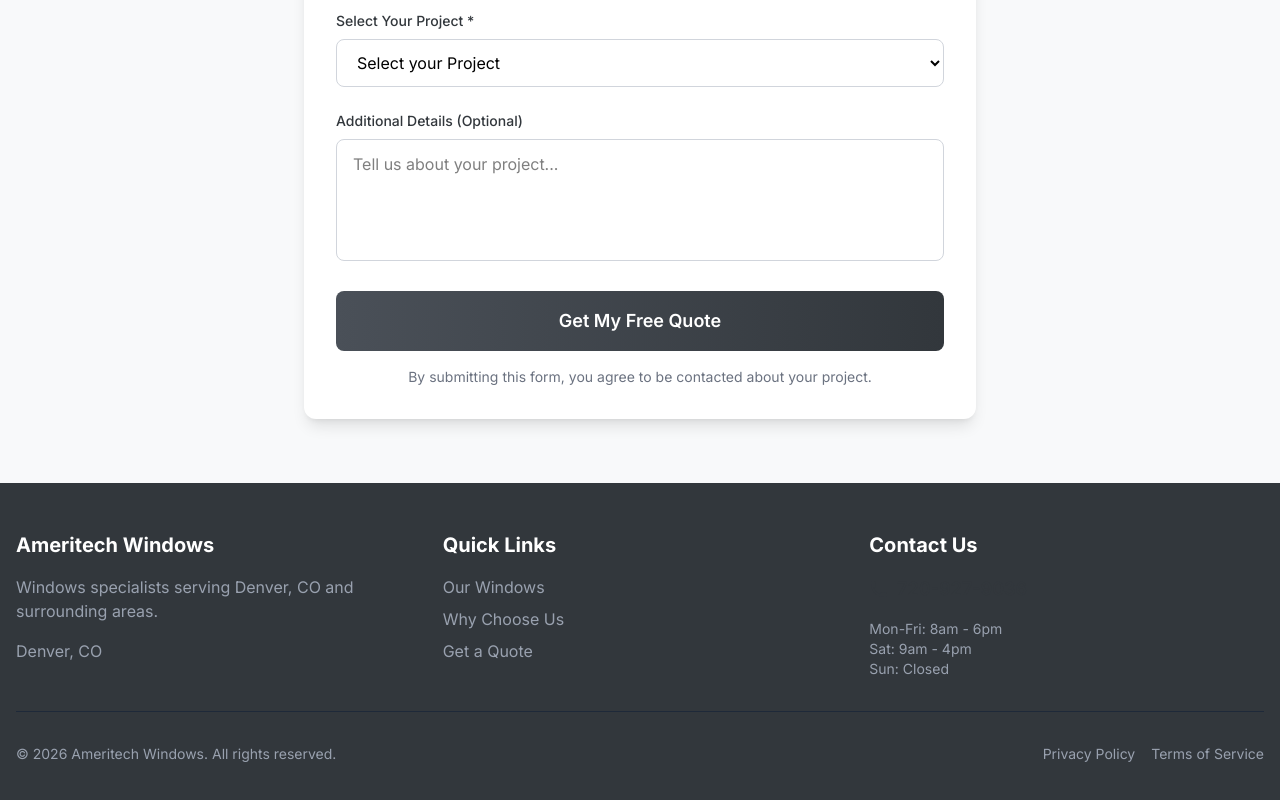
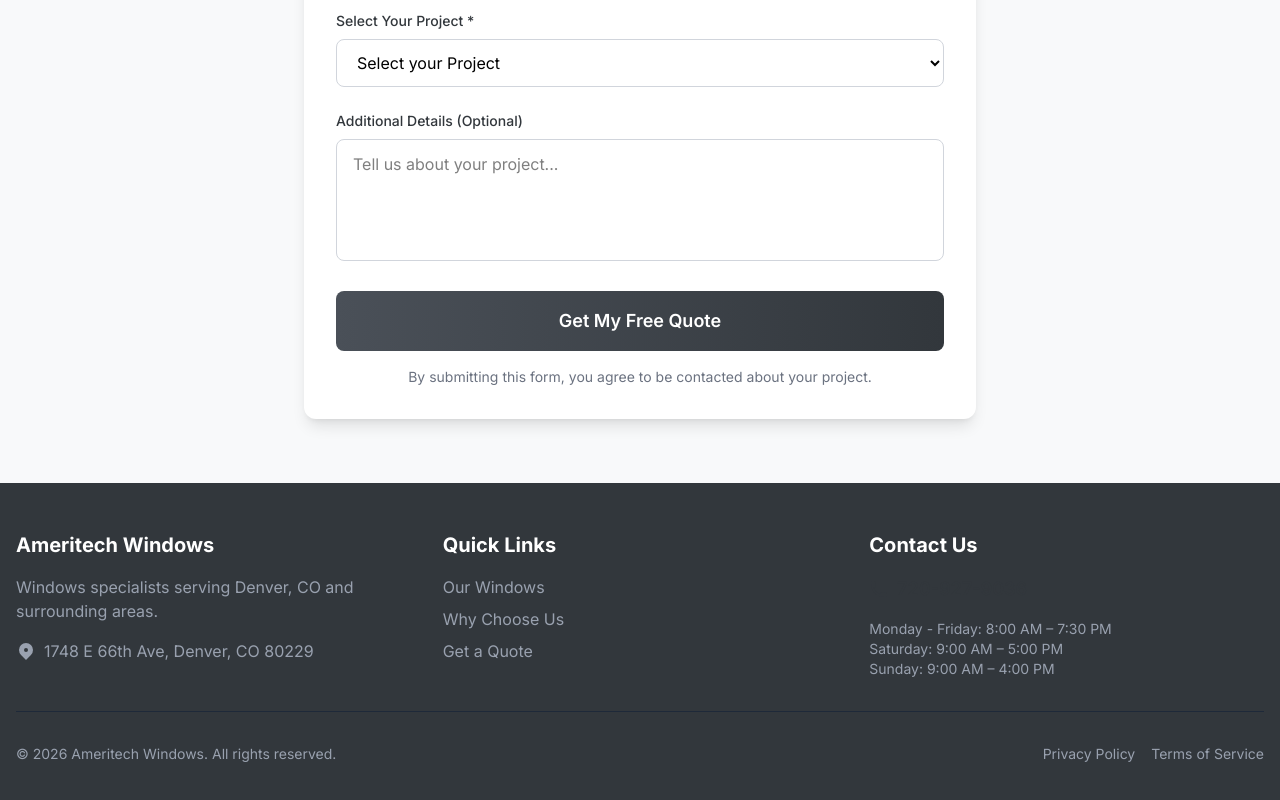
Before and after one commit to texassplat/ameritech-landing, a Next.js app: page /windows in a window 1280 px wide. Shown: the part 4807-5607 px from the top of the page. Built offline with nearby package versions, Linux system fonts and the light colour scheme; no server answers.

Commit message:
Update footer with correct address, hours, and Google Maps link

```diff
--- a/src/components/Footer.tsx
+++ b/src/components/Footer.tsx
@@ -21,9 +21,17 @@ export default function Footer({ service, phone, serviceKey, source }: FooterPro
             <p className="text-gray-400 mb-4">
               {service.displayName} specialists serving {company.location}, {company.state} and surrounding areas.
             </p>
-            <p className="text-gray-400">
-              {company.address}
-            </p>
+            <a
+              href={company.mapUrl}
+              target="_blank"
+              rel="noopener noreferrer"
+              className="text-gray-400 hover:text-white transition-colors flex items-start gap-2"
+            >
+              <svg className="w-5 h-5 mt-0.5 flex-shrink-0" fill="currentColor" viewBox="0 0 20 20">
+                <path fillRule="evenodd" d="M5.05 4.05a7 7 0 119.9 9.9L10 18.9l-4.95-4.95a7 7 0 010-9.9zM10 11a2 2 0 100-4 2 2 0 000 4z" clipRule="evenodd" />
+              </svg>
+              <span>{company.address}</span>
+            </a>
           </div>
 
           {/* Quick Links */}
@@ -64,9 +72,9 @@ export default function Footer({ service, phone, serviceKey, source }: FooterPro
                 <span className="text-lg font-semibold">{phone}</span>
               </PhoneLink>
               <p className="text-gray-400 text-sm">
-                Mon-Fri: 8am - 6pm<br />
-                Sat: 9am - 4pm<br />
-                Sun: Closed
+                {company.hours.weekday}<br />
+                {company.hours.saturday}<br />
+                {company.hours.sunday}
               </p>
             </div>
           </div>
--- a/src/config/services.ts
+++ b/src/config/services.ts
@@ -29,12 +29,18 @@ export const company = {
   tagline: '#1 Door & Window Company in Greater Colorado',
   location: 'Denver',
   state: 'CO',
-  address: 'Denver, CO',
+  address: '1748 E 66th Ave, Denver, CO 80229',
+  mapUrl: 'https://www.google.com/maps/search/?api=1&query=1748+E+66th+Ave+Denver+CO+80229',
   domain: 'ameritechwindows.com',
   rating: 'BBB A+ Rating',
   reviews: '700+ Five-Star Reviews',
   logo: 'https://www.ameritechwindows.com/wp-content/uploads/2020/04/ameritech_logo_update.png',
   logoAlt: 'Ameritech Windows Logo',
+  hours: {
+    weekday: 'Monday - Friday: 8:00 AM – 7:30 PM',
+    saturday: 'Saturday: 9:00 AM – 5:00 PM',
+    sunday: 'Sunday: 9:00 AM – 4:00 PM',
+  },
 };
 
 // Current promotion - easily update site-wide
```
